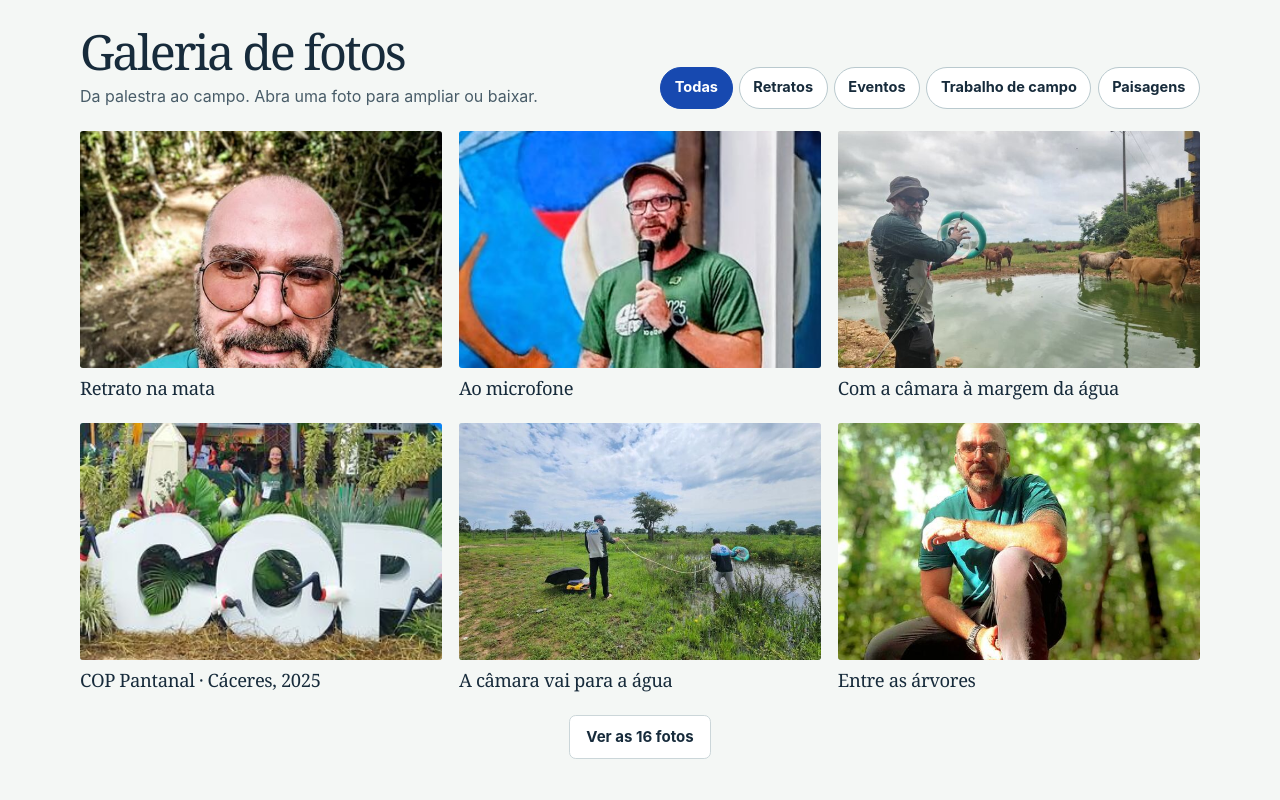
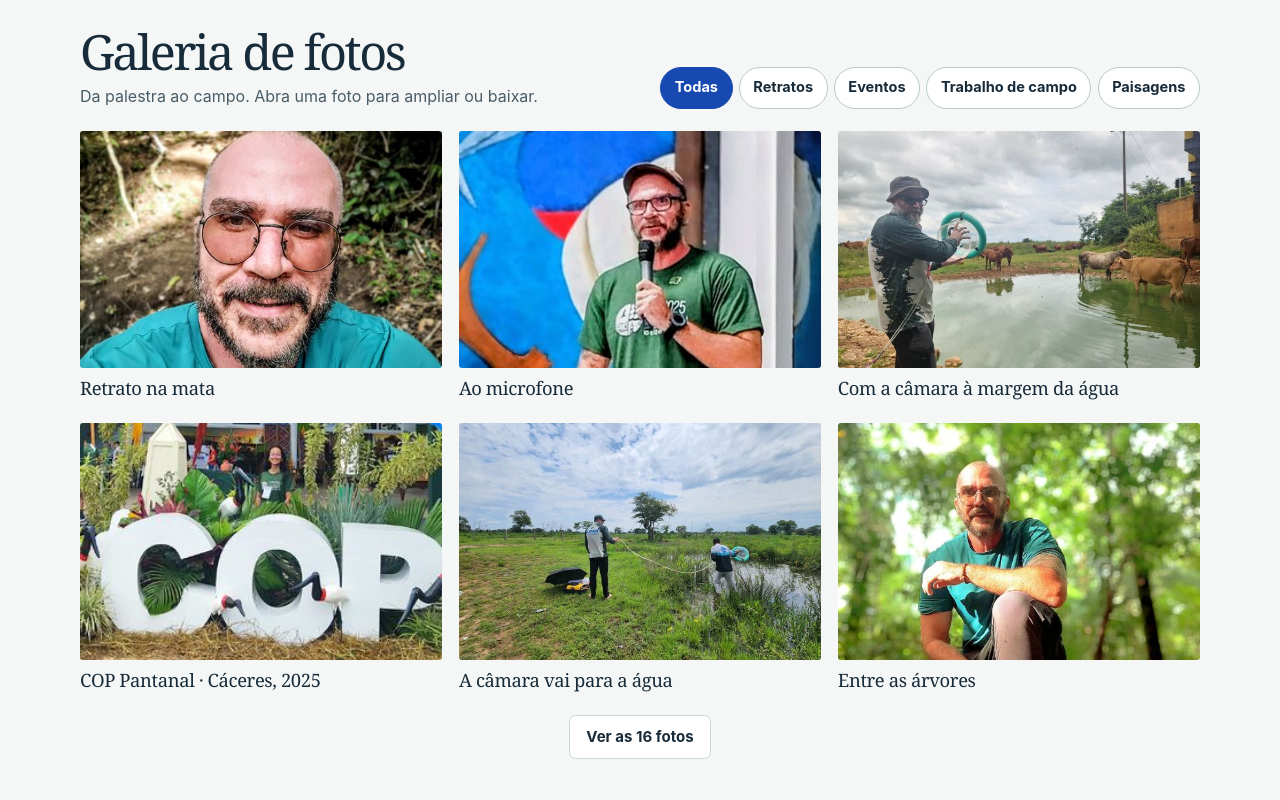
Before and after one commit to ernandes-sobreira/meu-mundo, a plain HTML site: page palestras/index.html in a window 1280 px wide. Shown: the part 720-1520 px from the top of the page. Drawn offline with Linux system fonts and the light colour scheme.

Commit message:
Ajusta o enquadramento dos retratos nas miniaturas da galeria

```diff
--- a/palestras/index.html
+++ b/palestras/index.html
@@ -142,7 +142,7 @@
         <p class="lead">Sou biólogo e professor da Universidade do Estado de Mato Grosso. No Pantanal, estudo como as cheias e as secas mudam as trocas de carbono entre a água e a atmosfera. Também investigo o ar que respiramos na época das queimadas.</p>
         <div class="actions"><a class="btn primary" href="#minicurriculo">Usar minicurrículo</a><a class="btn" id="foto-download" href="fotos/retrato-na-mata.jpg" download="Ernandes-Sobreira-foto.jpg">Baixar retrato</a><a href="#galeria">Ver galeria</a></div>
       </div>
-<div class="photo-cover" aria-label="Palestra e pesquisa em campo"><a data-cover="retrato-na-mata" href="#foto-retrato-na-mata" aria-label="Ampliar foto — Retrato na mata"><img class="gallery-image" src="fotos/mini/retrato-na-mata.jpg" width="526" height="700" alt="Retrato de Ernandes de óculos e camiseta verde, com a mata ao fundo." style="--focus:50% 40%" decoding="async"></a>
+<div class="photo-cover" aria-label="Palestra e pesquisa em campo"><a data-cover="retrato-na-mata" href="#foto-retrato-na-mata" aria-label="Ampliar foto — Retrato na mata"><img class="gallery-image" src="fotos/mini/retrato-na-mata.jpg" width="526" height="700" alt="Retrato de Ernandes de óculos e camiseta verde, com a mata ao fundo." style="--focus:50% 59%" decoding="async"></a>
         <a data-cover="equipe-em-campo" href="#foto-equipe-em-campo" aria-label="Ampliar foto — A câmara vai para a água"><img class="gallery-image" src="fotos/mini/equipe-em-campo.jpg" width="650" height="488" alt="Duas pessoas conduzem a câmara e a mangueira em uma área alagada." style="--focus:52% 62%" decoding="async"></a>
         <a data-cover="palestra" href="#foto-palestra" aria-label="Ampliar foto — Ao microfone"><img class="gallery-image" src="fotos/mini/palestra.jpg" width="393" height="700" alt="Ernandes fala ao microfone diante de um mural azul." style="--focus:50% 43%" decoding="async"></a></div>
     </section>
@@ -152,7 +152,7 @@
       </div>
       <div class="photo-grid" id="photo-grid">
         <figure class="gallery-item" id="foto-retrato-na-mata" data-group="Retratos">
-          <a class="view-photo" href="fotos/retrato-na-mata.jpg" download="Ernandes-Sobreira-retrato-na-mata.jpg" aria-label="Ampliar foto — Retrato na mata"><img class="gallery-image" src="fotos/mini/retrato-na-mata.jpg" width="526" height="700" alt="Retrato de Ernandes de óculos e camiseta verde, com a mata ao fundo." style="--focus:50% 40%" loading="lazy" decoding="async"></a>
+          <a class="view-photo" href="fotos/retrato-na-mata.jpg" download="Ernandes-Sobreira-retrato-na-mata.jpg" aria-label="Ampliar foto — Retrato na mata"><img class="gallery-image" src="fotos/mini/retrato-na-mata.jpg" width="526" height="700" alt="Retrato de Ernandes de óculos e camiseta verde, com a mata ao fundo." style="--focus:50% 59%" loading="lazy" decoding="async"></a>
           <figcaption>Retrato na mata</figcaption>
         </figure>
         <figure class="gallery-item" id="foto-palestra" data-group="Retratos">
@@ -172,7 +172,7 @@
           <figcaption>A câmara vai para a água</figcaption>
         </figure>
         <figure class="gallery-item" id="foto-retrato-entre-arvores" data-group="Retratos">
-          <a class="view-photo" href="fotos/retrato-entre-arvores.jpg" download="Ernandes-Sobreira-retrato-entre-arvores.jpg" aria-label="Ampliar foto — Entre as árvores"><img class="gallery-image" src="fotos/mini/retrato-entre-arvores.jpg" width="526" height="700" alt="Retrato ao ar livre, agachado entre árvores, sob luz natural." style="--focus:50% 42%" loading="lazy" decoding="async"></a>
+          <a class="view-photo" href="fotos/retrato-entre-arvores.jpg" download="Ernandes-Sobreira-retrato-entre-arvores.jpg" aria-label="Ampliar foto — Entre as árvores"><img class="gallery-image" src="fotos/mini/retrato-entre-arvores.jpg" width="526" height="700" alt="Retrato ao ar livre, agachado entre árvores, sob luz natural." style="--focus:50% 24%" loading="lazy" decoding="async"></a>
           <figcaption>Entre as árvores</figcaption>
         </figure>
         <figure class="gallery-item" id="foto-cop-pantanal-auditorio" data-group="Eventos">
```
